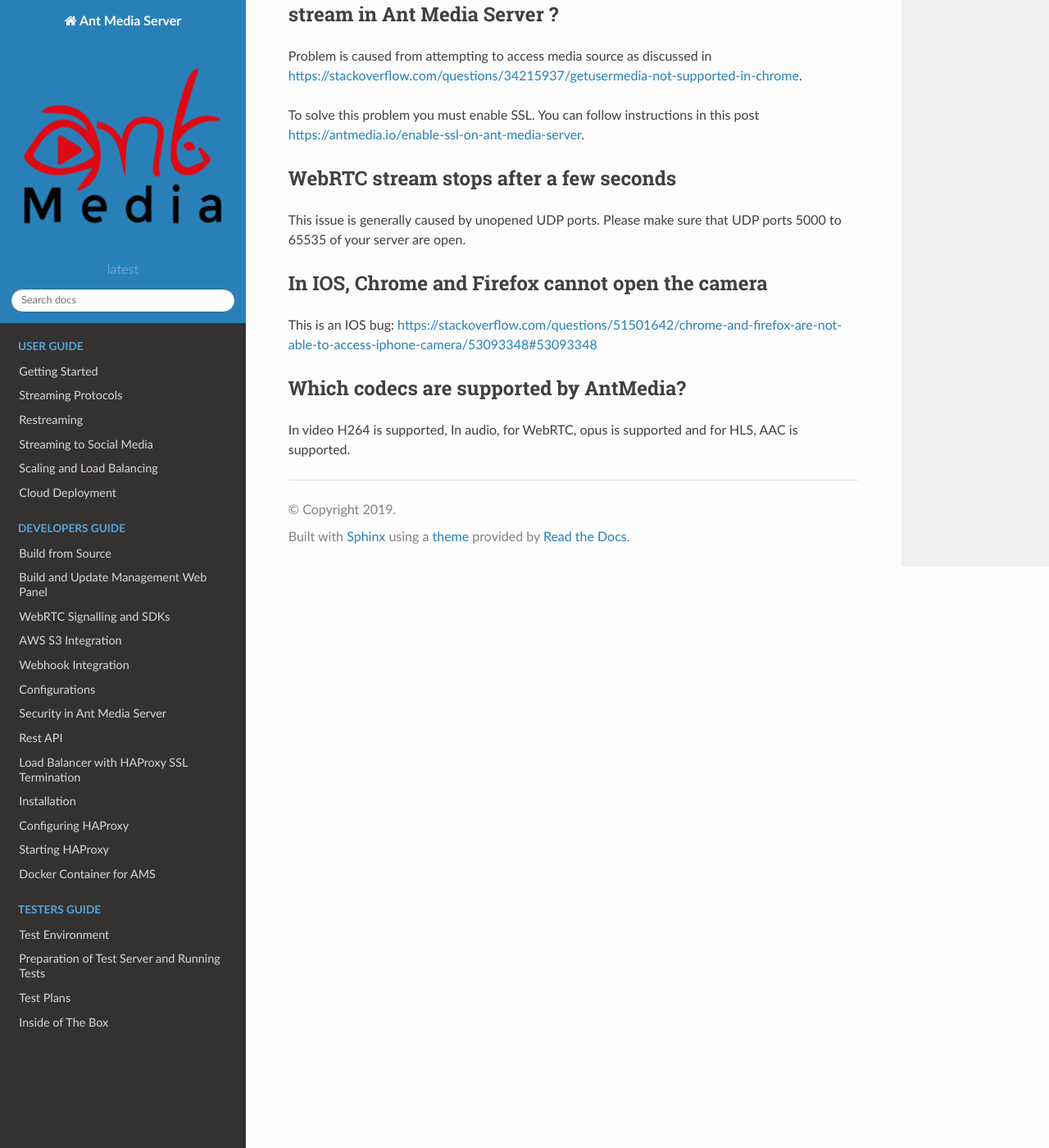
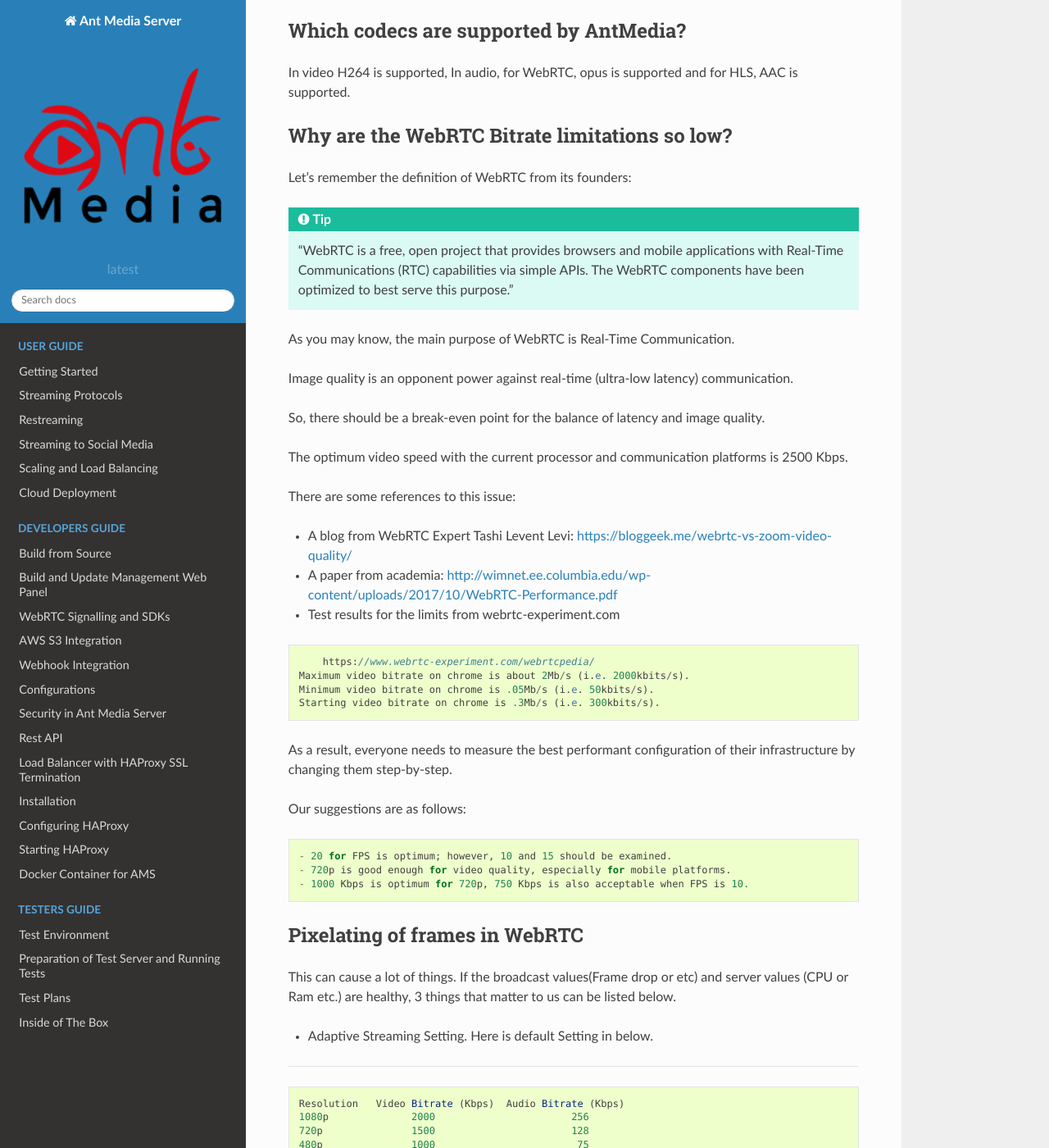
Before and after one commit to sachinmsahrma/Ant-Media-Docs, a Sphinx documentation site: the page built from docs/FAQ.rst, in a window 1280 px wide and 1400 px high, scrolled down 4037 px. Shown: the whole window at 82% size. Built offline with Sphinx 7.4.7 and the Read the Docs theme 2.0.0, drawn with Linux system fonts in a browser that asks for light colours; some of the changed text lies outside the part shown.

Commit message:
Update FAQ.rst

```diff
--- a/docs/FAQ.rst
+++ b/docs/FAQ.rst
@@ -174,3 +160,90 @@
 -----------------------------------------
 
 In video H264 is supported, In audio, for WebRTC, opus is supported and for HLS, AAC is supported.
+
+Why are the WebRTC Bitrate limitations so low?
+-----------------------------------------------
+
+Let's remember the definition of WebRTC from its founders:
+
+.. tip::
+	"WebRTC is a free, open project that provides browsers and mobile applications with Real-Time Communications (RTC) capabilities via simple APIs. The WebRTC components have been optimized to best serve this purpose."
+
+As you may know, the main purpose of WebRTC is Real-Time Communication.
+
+Image quality is an opponent power against real-time (ultra-low latency) communication.
+
+So, there should be a break-even point for the balance of latency and image quality.
+
+The optimum video speed with the current processor and communication platforms is 2500 Kbps.
+
+There are some references to this issue:
+
+- A blog from WebRTC Expert Tashi Levent Levi:  https://bloggeek.me/webrtc-vs-zoom-video-quality/
+
+- A paper from academia: http://wimnet.ee.columbia.edu/wp-content/uploads/2017/10/WebRTC-Performance.pdf
+
+- Test results for the limits from webrtc-experiment.com
+
+.. code-block:: java
+
+	https://www.webrtc-experiment.com/webrtcpedia/
+    Maximum video bitrate on chrome is about 2Mb/s (i.e. 2000kbits/s).
+    Minimum video bitrate on chrome is .05Mb/s (i.e. 50kbits/s).
+    Starting video bitrate on chrome is .3Mb/s (i.e. 300kbits/s).
+
+As a result, everyone needs to measure the best performant configuration of their infrastructure by changing them step-by-step.
+
+Our suggestions are as follows:
+
+.. code-block:: java
+
+	- 20 for FPS is optimum; however, 10 and 15 should be examined.
+	- 720p is good enough for video quality, especially for mobile platforms.
+	- 1000 Kbps is optimum for 720p, 750 Kbps is also acceptable when FPS is 10.
+
+Pixelating of frames in WebRTC
+--------------------------------
+
+This can cause a lot of things. If the broadcast values(Frame drop or etc) and server values (CPU or Ram etc.) are healthy, 3 things that matter to us can be listed below.
+
+- Adaptive Streaming Setting. Here is default Setting in below.
+^^^^^^^^^^^^^^^^^^^^^^^^^^^^^^^^^^^^^^^^^^^^^^^^^^^^^^^^^^^^^^^^^^^
+
+.. code-block:: java
+
+	Resolution   Video Bitrate (Kbps)  Audio Bitrate (Kbps)
+	1080p              2000                       256
+	720p               1500                       128
+	480p               1000                        75
+	360p                800                        64
+	240p                500                        32
+
+These values change some different cases. Because everyone's scenario is different, these values are not fixed.
+
+-WebRTC Framerate Setting
+^^^^^^^^^^^^^^^^^^^^^^^^^^^
+
+Framerate is also a specific parameter. The framerate default parameter is 20. But as I said above, these values change your situation.
+
+-Server Location
+^^^^^^^^^^^^^^^^^^
+
+It is more stable to broadcast physically near servers.
+
+If broadcast quality problems occur, lower these values and select the server close to where you broadcast, I hope your quality problem will go away.
+
+Frame Freezing in WebRTC Streaming
+-------------------------------------
+
+Frame Freezing problem is caused by frame Drop. The frame Drop reasons are listed below.
+
+-Server Location
+^^^^^^^^^^^^^^^^^^
+
+It is more stable to broadcast physically near servers.
+
+-Server Network Capacity
+^^^^^^^^^^^^^^^^^^^^^^^^^^
+
+For Media Streaming, servers with high network capacity are required. If your server's network capacity is low, you may experience frame drops. Also, Frame Drops causes Frame Freezing.
```
Also changed, not shown: other parts of docs/FAQ.rst (+0 -14 lines).
